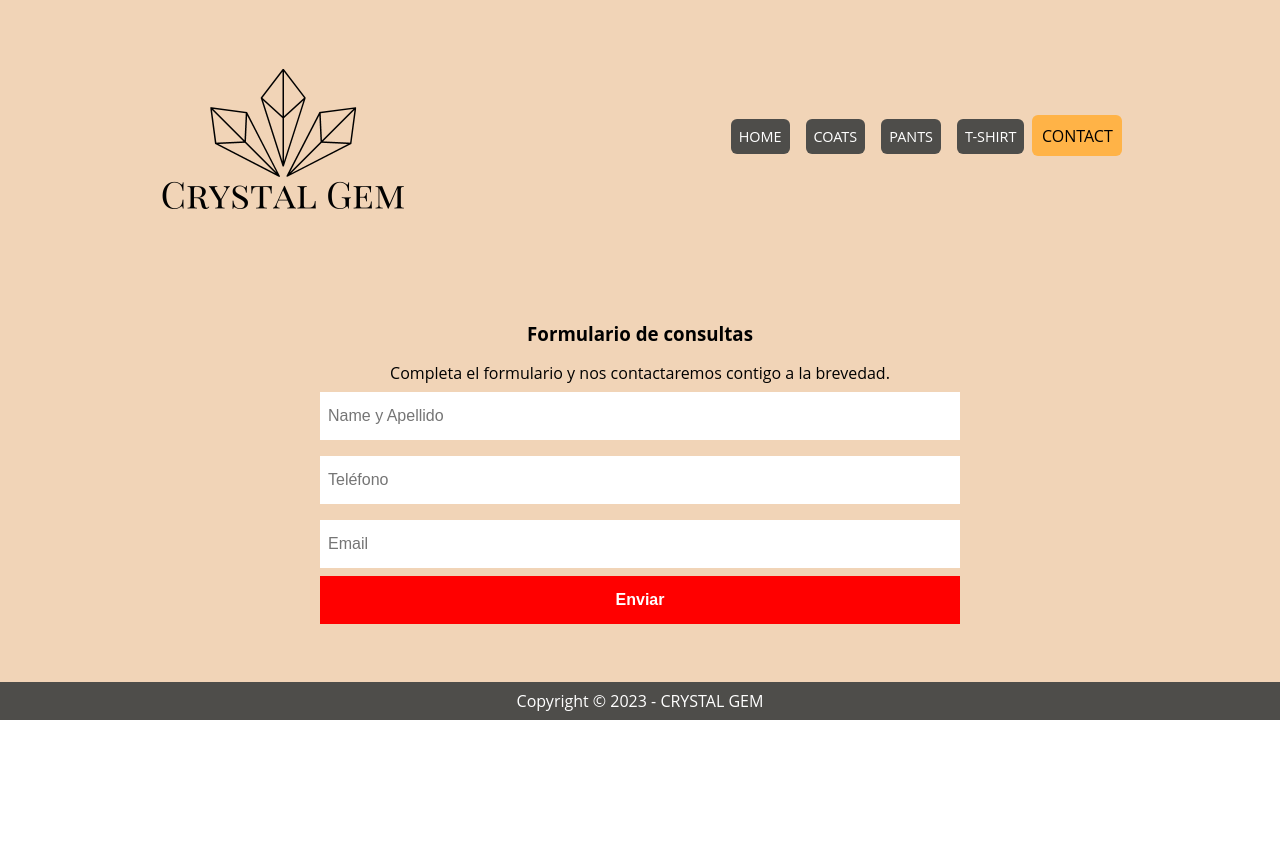
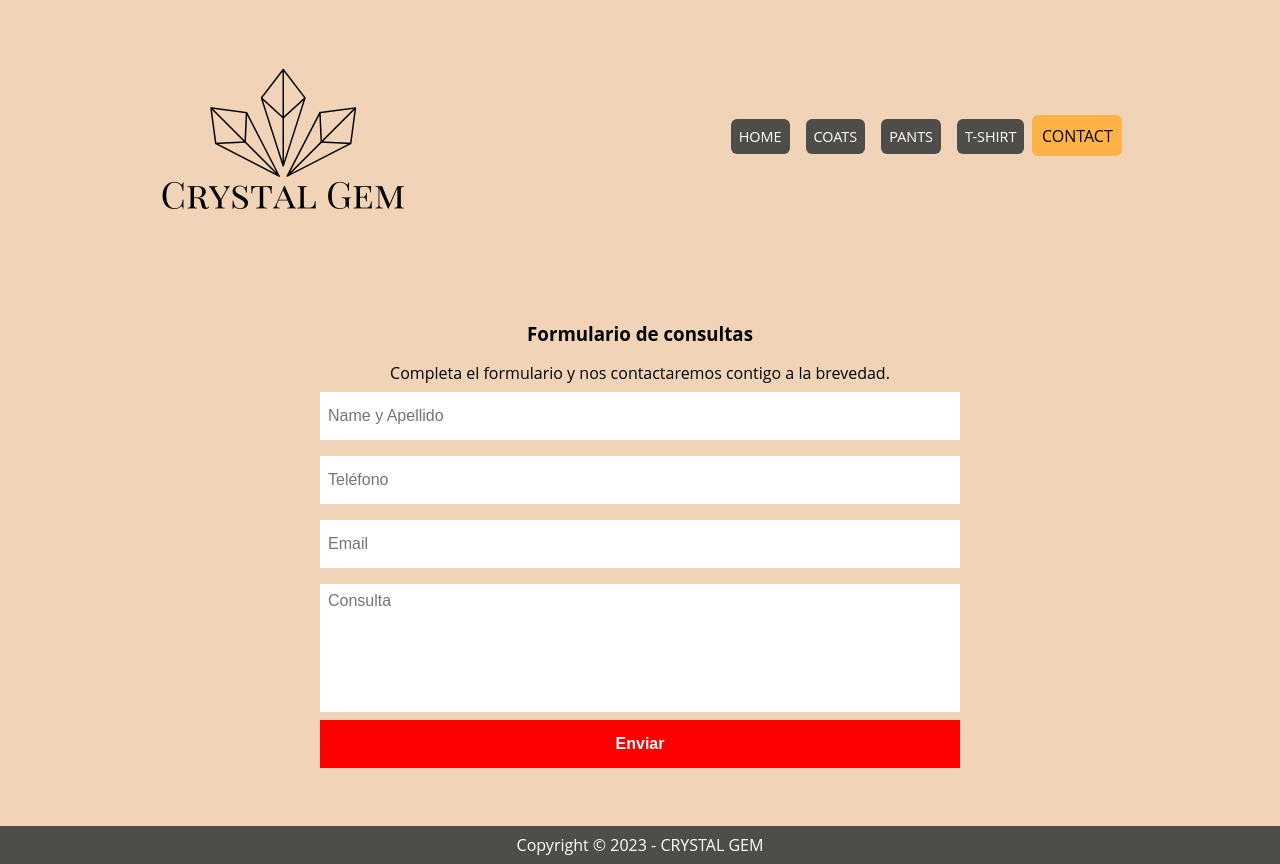
Before and after one commit to DalitCristal/proyectoFinal_ReactConVite, a React (Vite) app: page /contact in a window 1280 px wide. Before the commit the page ends 800 px from the top, so only its background shows below. Built offline with nearby package versions, Linux system fonts and the light colour scheme.

Commit message:
agregando textarea al formulario de consultas

```diff
--- a/src/components/Contact/Contact.css
+++ b/src/components/Contact/Contact.css
@@ -4,6 +4,7 @@
   --black: #000000;
   --color-boton: rgba(20, 155, 246, 0.996);
   --disabled: #ff0000;
+  --font: sans-serif;
 }
 .btnEnviar {
   font-size: 1rem;
@@ -47,3 +48,14 @@
 .tituloForm {
   padding-bottom: 1rem;
 }
+.textarea {
+  font-family: var(--font);
+  font-size: 1rem;
+  width: 50%;
+  height: 8rem;
+  background-color: var(--white);
+  padding: 0.5rem;
+  margin: 0.5rem;
+  border: none;
+  resize: none;
+}
--- a/src/components/Contact/Contact.jsx
+++ b/src/components/Contact/Contact.jsx
@@ -13,6 +13,7 @@ const yupSchema = yup.object({
   name: yup.string().min(1).max(40).required(),
   telefono: yup.string().min(9).max(15).required(),
   email: yup.string().email().required(),
+  consulta: yup.string().required(),
 });
 
 const submitHandler = (values, resetForm) => {
@@ -30,6 +31,7 @@ const ContactForm = () => {
           name: "",
           telefono: "",
           email: "",
+          consulta: "",
         }}
         onSubmit={(values, { resetForm }) => submitHandler(values, resetForm)}
         validationSchema={yupSchema}
@@ -82,7 +84,17 @@ const ContactForm = () => {
             {errors.email && (
               <span style={{ color: "red" }}>{errors.email} </span>
             )}
-
+            <textarea
+              name="consulta"
+              type="consulta"
+              className="textarea"
+              placeholder="Consulta"
+              value={values.consulta}
+              onChange={handleChange}
+            />
+            {errors.consulta && (
+              <span style={{ color: "red" }}>{errors.consulta} </span>
+            )}
             <button
               type="submit"
               className={!(isValid && dirty) ? "btnDisable" : "btnEnviar"}
```
